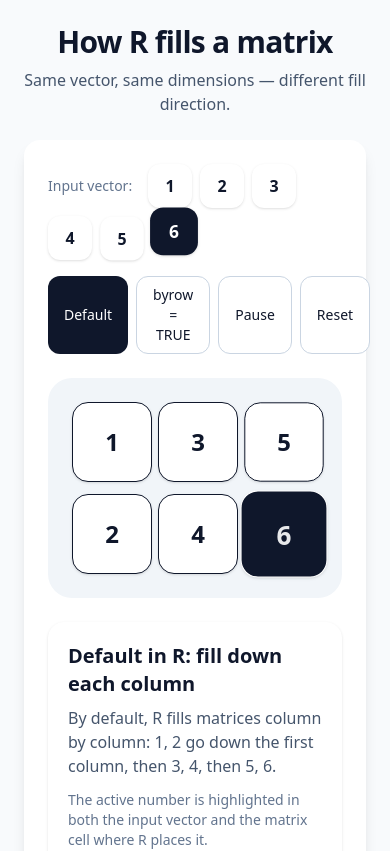
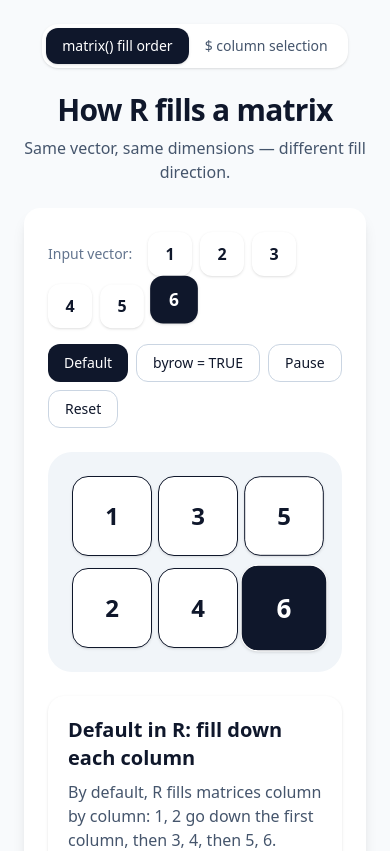
Before and after one commit to KyberJeffHason/DataScienceExercises, a React (Vite) app in the folder Site_visualisations/r-matrix-animation/: page / in a window 390 px wide. Shown: the top 851 px of the page. Built offline with nearby package versions, Linux system fonts and the light colour scheme.

Commit message:
Update App.jsx

```diff
--- a/Site_visualisations/r-matrix-animation/src/App.jsx
+++ b/Site_visualisations/r-matrix-animation/src/App.jsx
@@ -154,7 +154,7 @@
   );
 }
 
-export default function RMatrixByRowAnimation() {
+function MatrixFillScene() {
   const [byrow, setByrow] = useState(false);
   const [step, setStep] = useState(0);
   const [playing, setPlaying] = useState(true);
@@ -178,8 +178,7 @@
     : "By default, R fills matrices column by column: 1, 2 go down the first column, then 3, 4, then 5, 6.";
 
   return (
-    <div className="min-h-screen bg-slate-50 p-6 text-slate-900">
-      <div className="mx-auto max-w-5xl space-y-6">
+    <>
       <div className="text-center">
         <h1 className="text-3xl font-bold tracking-tight">How R fills a matrix</h1>
         <p className="mt-2 text-slate-600">Same vector, same dimensions — different fill direction.</p>
@@ -189,7 +188,7 @@
         <CardContent className="space-y-6 p-6">
           <div className="flex flex-col gap-4 md:flex-row md:items-center md:justify-between">
             <VectorStrip step={step} />
-              <div className="flex gap-2">
+            <div className="flex flex-wrap gap-2">
               <Button onClick={() => setByrow(false)} variant={!byrow ? "default" : "outline"}>
                 Default
               </Button>
@@ -239,7 +238,280 @@
           <code className="rounded bg-slate-100 px-1 py-0.5"> byrow = TRUE</code>. This is why the same values can appear in different positions.
         </p>
       </div>
+    </>
+  );
+}
+
+const dfRows = [
+  { name: "Ada", age: 30, score: 88 },
+  { name: "Lin", age: 24, score: 92 },
+  { name: "Mia", age: 41, score: 75 },
+  { name: "Sam", age: 19, score: 81 },
+];
+const dfColumns = [
+  { key: "name", type: "chr", quoted: true },
+  { key: "age", type: "num", quoted: false },
+  { key: "score", type: "num", quoted: false },
+];
+
+function formatRValue(value, quoted) {
+  return quoted ? `"${value}"` : String(value);
+}
+
+function DataFrameTable({ selected }) {
+  return (
+    <div className="inline-block rounded-2xl bg-white p-4 shadow-sm">
+      <div className="grid grid-cols-[auto_repeat(3,_minmax(0,_1fr))] gap-x-4 gap-y-2 text-sm">
+        <div />
+        {dfColumns.map((col) => {
+          const isActive = col.key === selected;
+          return (
+            <motion.div
+              key={col.key}
+              animate={{ scale: isActive ? 1.05 : 1 }}
+              transition={{ type: "spring", stiffness: 260, damping: 18 }}
+              className={`rounded-lg px-3 py-1 text-center font-mono font-semibold ${
+                isActive ? "bg-slate-900 text-white" : "bg-slate-100 text-slate-700"
+              }`}
+            >
+              {col.key}
+            </motion.div>
+          );
+        })}
+
+        {dfRows.map((row, rowIndex) => (
+          <React.Fragment key={rowIndex}>
+            <div className="self-center pr-1 text-right font-mono text-xs text-slate-400">
+              [{rowIndex + 1},]
+            </div>
+            {dfColumns.map((col) => {
+              const isActive = col.key === selected;
+              return (
+                <motion.div
+                  key={col.key}
+                  animate={{
+                    backgroundColor: isActive ? "rgb(15, 23, 42)" : "rgb(255, 255, 255)",
+                    color: isActive ? "rgb(255, 255, 255)" : "rgb(15, 23, 42)",
+                    scale: isActive ? 1.03 : 1,
+                  }}
+                  transition={{ type: "spring", stiffness: 220, damping: 22 }}
+                  className="min-w-[72px] rounded-lg border border-slate-200 px-3 py-1.5 text-center font-mono"
+                >
+                  {formatRValue(row[col.key], col.quoted)}
+                </motion.div>
+              );
+            })}
+          </React.Fragment>
+        ))}
       </div>
     </div>
   );
 }
+
+function ResultVector({ selected }) {
+  const col = dfColumns.find((c) => c.key === selected);
+  const items = dfRows.map((row) => formatRValue(row[selected], col.quoted));
+
+  return (
+    <div className="rounded-2xl bg-slate-100 p-4">
+      <div className="mb-3 flex items-center gap-2 text-sm font-semibold text-slate-600">
+        <code className="rounded bg-white px-2 py-1 font-mono text-slate-900 shadow-sm">
+          df$<span className="text-violet-600">{selected}</span>
+        </code>
+        <span className="text-slate-400">returns a vector of</span>
+        <code className="rounded bg-white px-2 py-1 font-mono text-slate-900 shadow-sm">
+          {col.type}
+        </code>
+      </div>
+      <AnimatePresence mode="popLayout">
+        <motion.div
+          key={selected}
+          initial={{ opacity: 0, x: 20 }}
+          animate={{ opacity: 1, x: 0 }}
+          exit={{ opacity: 0, x: -20 }}
+          transition={{ type: "spring", stiffness: 220, damping: 22 }}
+          className="flex flex-col gap-2"
+        >
+          {items.map((value, i) => (
+            <motion.div
+              key={i}
+              initial={{ opacity: 0, y: -8 }}
+              animate={{ opacity: 1, y: 0 }}
+              transition={{ delay: i * 0.06 }}
+              className="rounded-lg bg-slate-900 px-3 py-1.5 text-center font-mono text-white shadow-sm"
+            >
+              {value}
+            </motion.div>
+          ))}
+        </motion.div>
+      </AnimatePresence>
+    </div>
+  );
+}
+
+function DollarRCode({ selected }) {
+  const col = dfColumns.find((c) => c.key === selected);
+  const formatted = dfRows.map((row) => formatRValue(row[selected], col.quoted)).join(" ");
+  return (
+    <pre className="overflow-auto rounded-2xl bg-slate-950 p-4 text-sm text-slate-100 shadow-inner">
+{`df <- data.frame(
+  name  = c("Ada", "Lin", "Mia", "Sam"),
+  age   = c(30, 24, 41, 19),
+  score = c(88, 92, 75, 81)
+)
+
+> df$${selected}
+[1] ${formatted}`}
+    </pre>
+  );
+}
+
+function DollarSelectionScene() {
+  const [selectedIndex, setSelectedIndex] = useState(0);
+  const [playing, setPlaying] = useState(true);
+  const selected = dfColumns[selectedIndex].key;
+
+  useEffect(() => {
+    if (!playing) return;
+    const timer = setInterval(() => {
+      setSelectedIndex((current) => (current + 1) % dfColumns.length);
+    }, 1800);
+    return () => clearInterval(timer);
+  }, [playing]);
+
+  return (
+    <>
+      <div className="text-center">
+        <h1 className="text-3xl font-bold tracking-tight">
+          What does <code className="rounded bg-slate-200 px-2 py-1 font-mono text-2xl">$</code> do in R?
+        </h1>
+        <p className="mt-2 text-slate-600">
+          It pulls a single column out of a data frame and returns it as a vector.
+        </p>
+      </div>
+
+      <Card className="rounded-2xl shadow-lg">
+        <CardContent className="space-y-6 p-6">
+          <div className="flex flex-col gap-4 md:flex-row md:items-center md:justify-between">
+            <div className="text-sm text-slate-500">
+              Pick a column or watch the auto-cycle:
+            </div>
+            <div className="flex flex-wrap gap-2">
+              {dfColumns.map((col, i) => (
+                <Button
+                  key={col.key}
+                  onClick={() => {
+                    setSelectedIndex(i);
+                    setPlaying(false);
+                  }}
+                  variant={selectedIndex === i ? "default" : "outline"}
+                >
+                  df${col.key}
+                </Button>
+              ))}
+              <Button onClick={() => setPlaying((p) => !p)} variant="outline">
+                {playing ? "Pause" : "Play"}
+              </Button>
+            </div>
+          </div>
+
+          <div className="grid items-center gap-6 md:grid-cols-[1fr_auto_auto]">
+            <div className="flex justify-center rounded-3xl bg-slate-100 p-6">
+              <DataFrameTable selected={selected} />
+            </div>
+            <motion.div
+              key={`arrow-${selected}`}
+              initial={{ opacity: 0, x: -10 }}
+              animate={{ opacity: 1, x: 0 }}
+              className="hidden text-3xl text-slate-400 md:block"
+            >
+              →
+            </motion.div>
+            <ResultVector selected={selected} />
+          </div>
+
+          <div className="grid gap-4 md:grid-cols-[1.05fr_1fr] md:items-start">
+            <motion.div
+              key={`explain-${selected}`}
+              initial={{ opacity: 0, y: 10 }}
+              animate={{ opacity: 1, y: 0 }}
+              className="rounded-2xl bg-white p-5 shadow-sm"
+            >
+              <h2 className="text-xl font-bold">
+                <code className="rounded bg-slate-100 px-1.5 py-0.5 font-mono">df${selected}</code>{" "}
+                extracts the <span className="font-mono">{selected}</span> column
+              </h2>
+              <p className="mt-2 text-slate-600">
+                The result is a plain vector that keeps the column's original type
+                (<code className="rounded bg-slate-100 px-1 py-0.5 font-mono">
+                  {dfColumns.find((c) => c.key === selected).type}
+                </code>
+                ). The data frame itself is not modified.
+              </p>
+              <p className="mt-3 text-sm text-slate-500">
+                <code className="rounded bg-slate-100 px-1 py-0.5 font-mono">$</code> looks up the column by name —
+                so you write the name unquoted, exactly as it appears in the data frame.
+              </p>
+            </motion.div>
+
+            <DollarRCode selected={selected} />
+          </div>
+        </CardContent>
+      </Card>
+
+      <div className="rounded-2xl bg-white p-5 shadow-sm">
+        <h2 className="text-lg font-bold">Key idea & alternatives</h2>
+        <p className="mt-2 text-slate-600">
+          <code className="rounded bg-slate-100 px-1 py-0.5 font-mono">$</code> works on data frames and lists. For
+          column names with spaces or special characters, use one of these instead — they all return the same vector:
+        </p>
+        <ul className="mt-3 space-y-1 text-sm text-slate-600">
+          <li>
+            <code className="rounded bg-slate-100 px-1 py-0.5 font-mono">df${selected}</code>
+          </li>
+          <li>
+            <code className="rounded bg-slate-100 px-1 py-0.5 font-mono">{`df[["${selected}"]]`}</code>
+          </li>
+          <li>
+            <code className="rounded bg-slate-100 px-1 py-0.5 font-mono">{`df[, "${selected}"]`}</code>
+          </li>
+        </ul>
+      </div>
+    </>
+  );
+}
+
+const tabs = [
+  { id: "matrix", label: "matrix() fill order" },
+  { id: "dollar", label: "$ column selection" },
+];
+
+export default function App() {
+  const [tab, setTab] = useState("matrix");
+
+  return (
+    <div className="min-h-screen bg-slate-50 p-6 text-slate-900">
+      <div className="mx-auto max-w-5xl space-y-6">
+        <div className="flex justify-center">
+          <div className="inline-flex rounded-2xl bg-white p-1 shadow-sm">
+            {tabs.map((t) => (
+              <button
+                key={t.id}
+                onClick={() => setTab(t.id)}
+                className={`rounded-xl px-4 py-2 text-sm font-medium transition-colors ${
+                  tab === t.id
+                    ? "bg-slate-900 text-white shadow-sm"
+                    : "text-slate-600 hover:text-slate-900"
+                }`}
+              >
+                {t.label}
+              </button>
+            ))}
+          </div>
+        </div>
+
+        {tab === "matrix" ? <MatrixFillScene /> : <DollarSelectionScene />}
+      </div>
+    </div>
+  );
+}
```
Lines whose indentation alone changed are shown as unchanged.
